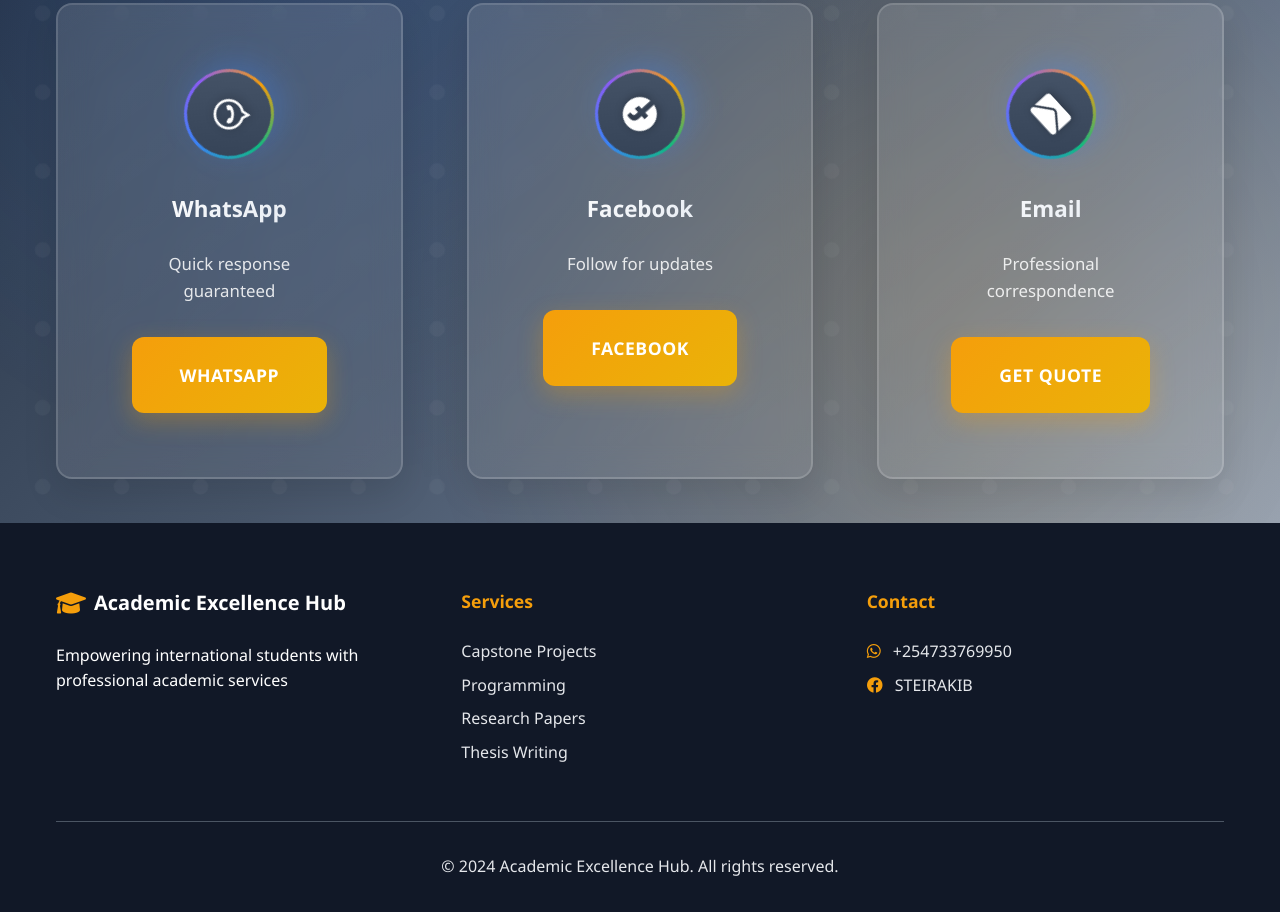
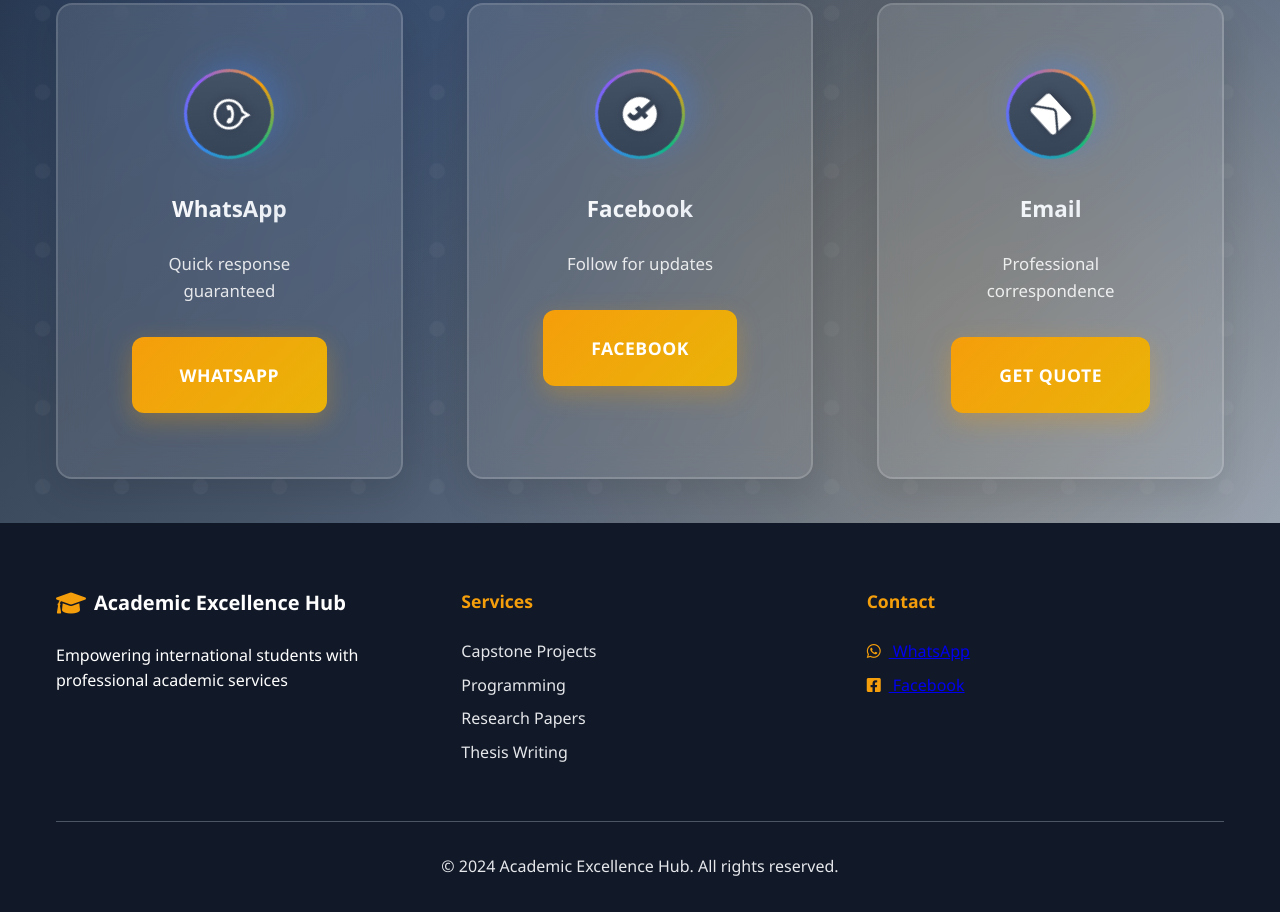
Before and after one commit to samesh2/academia2, a plain HTML site: page index.html in a window 1280 px wide. Shown: the part 2930-3842 px from the top of the page. Drawn offline with Linux system fonts and the light colour scheme.

Commit message:
Update index.html

```diff
--- a/index.html
+++ b/index.html
@@ -290,6 +290,7 @@
         </div>
         <p>Empowering international students with professional academic services</p>
       </div>
+
       <div class="footer-section">
         <h4>Services</h4>
         <ul>
@@ -299,14 +300,24 @@
           <li>Thesis Writing</li>
         </ul>
       </div>
+
       <div class="footer-section">
         <h4>Contact</h4>
         <ul>
-                        <li><i class="fab fa-whatsapp"></i> +254733769950</li>
-                        <li><i class="fab fa-facebook"></i> STEIRAKIB</li>
+          <li>
+            <a href="https://wa.me/254733769950" target="_blank" rel="noopener noreferrer" aria-label="Chat with us on WhatsApp">
+              <i class="fab fa-whatsapp"></i> WhatsApp
+            </a>
+          </li>
+          <li>
+            <a href="https://www.facebook.com/profile.php?id=100063147051726" target="_blank" rel="noopener noreferrer" aria-label="Visit our Facebook page">
+              <i class="fab fa-facebook-square"></i> Facebook
+            </a>
+          </li>
         </ul>
       </div>
     </div>
+
     <div class="footer-bottom">
       <p>&copy; 2024 Academic Excellence Hub. All rights reserved.</p>
     </div>
@@ -315,5 +326,4 @@
 
 <script src="main.js"></script>
 </body>
-
 </html>
```
Lines whose indentation alone changed are shown as unchanged.
